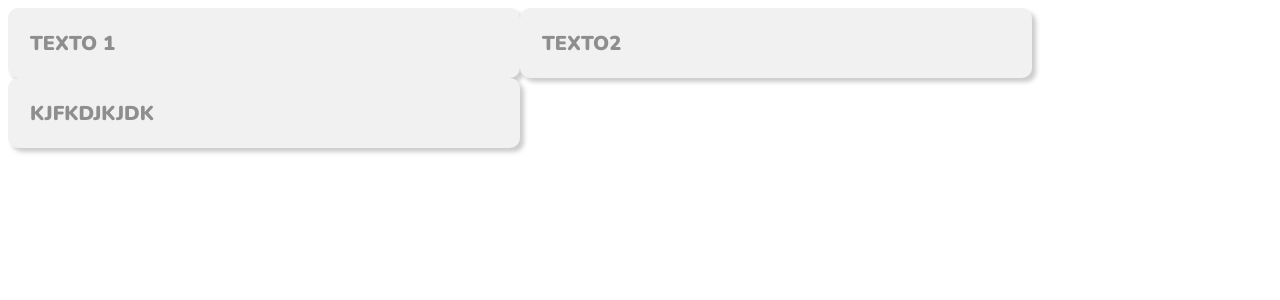
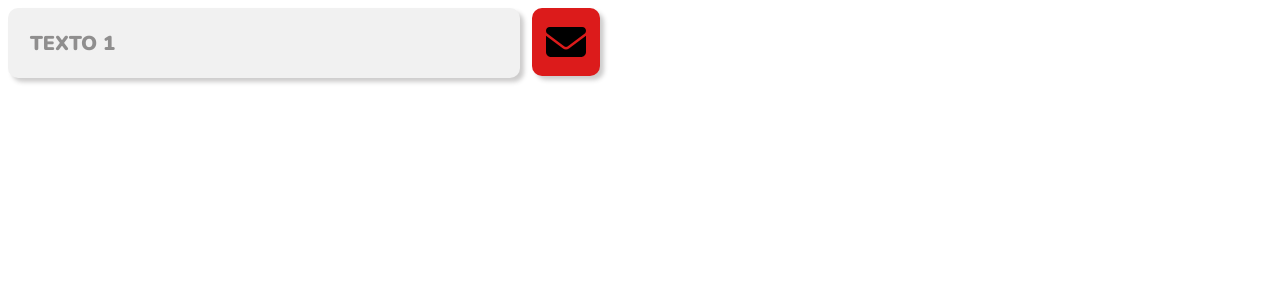
Before and after one commit to LucasLiebl/HACKATHONREAL, a Vue app: page / in a window 1280 px wide. Shown: the top 300 px of the page. Built offline with nearby package versions, Linux system fonts and the light colour scheme.

Commit message:
Att InputSquare

```diff
--- a/package.json
+++ b/package.json
@@ -10,6 +10,11 @@
     "format": "prettier --write src/"
   },
   "dependencies": {
+    "@fortawesome/fontawesome-svg-core": "^6.4.2",
+    "@fortawesome/free-brands-svg-icons": "^6.4.2",
+    "@fortawesome/free-regular-svg-icons": "^6.4.2",
+    "@fortawesome/free-solid-svg-icons": "^6.4.2",
+    "@fortawesome/vue-fontawesome": "^3.0.0-5",
     "vue": "^3.3.4",
     "vue-router": "^4.2.4"
   },
--- a/src/components/login components/InputType.vue
+++ b/src/components/login components/InputType.vue
@@ -1,14 +1,22 @@
 <script setup>
 const props = defineProps({
   placeholder: String,
-  vmodel: String
+  type: String,
+  icon: String,
 })
 
 </script>
 
 <template>
+  <div class="inputTotal">
+    <input class="input" :v-model="props.type" :placeholder="props.placeholder">
 
-<input class="input" :v-model="props.vmodel" :placeholder="props.placeholder">
+<div class="inputSquare">
+  <font-awesome-icon class="icon"  :icon="props.icon" style="color: #000000;" />
+</div>
+  </div>
+
+
 
 </template>
 
@@ -34,4 +42,24 @@ text-transform: uppercase;
 padding-left: 20px;
 transform: translate(0, 10%);
 }
+.inputSquare{
+  height: 68px;
+  width: 68px;
+  background-color: red;
+  border-radius: 10px;
+background: #DC1B1B;
+box-shadow: 4px 4px 4px 0px rgba(54, 53, 53, 0.25);
+display: flex;
+justify-content: center;
+    align-items: center;
+
+}
+.inputTotal{
+  display: flex;
+  column-gap: 12px;
+}
+.icon{
+  width: 40px;
+height: 40px;
+}
 </style>
--- a/src/main.js
+++ b/src/main.js
@@ -3,9 +3,16 @@ import './assets/main.css'
 import { createApp } from 'vue'
 import App from './App.vue'
 import router from './router'
+import { library } from '@fortawesome/fontawesome-svg-core'
+import { faEnvelope } from '@fortawesome/free-solid-svg-icons'
+import { FontAwesomeIcon } from '@fortawesome/vue-fontawesome'
+
+
+library.add(faEnvelope)
 
 const app = createApp(App)
 
 app.use(router)
 
 app.mount('#app')
+app.component("font-awesome-icon", FontAwesomeIcon )
--- a/src/views/HomeView.vue
+++ b/src/views/HomeView.vue
@@ -1,11 +1,12 @@
 <script setup>
 import InputType from '../components/login components/InputType.vue'
-const placeholders = ['texto 1', 'texto2', 'kjfkdjkjdk  ']
-const vmodel = ['texto dsds', 'texto2dds', 'dsdsds  ']
+const placeholder = 'texto 1'
+const type = 'email';
+const icon = 'envelope'
 </script>
 <template>
 
-  <input-type v-for="(placeholder, i) in placeholders" :key="i" :placeholder="placeholder" :vmodel="vmodel" />
+  <input-type :type="type" :icon="icon" :placeholder="placeholder" />
 
 </template>
 
```
Also changed, not shown: src/components/vai se foder.vue (added), 1 other file (tests, documents, lock files or other folders).
